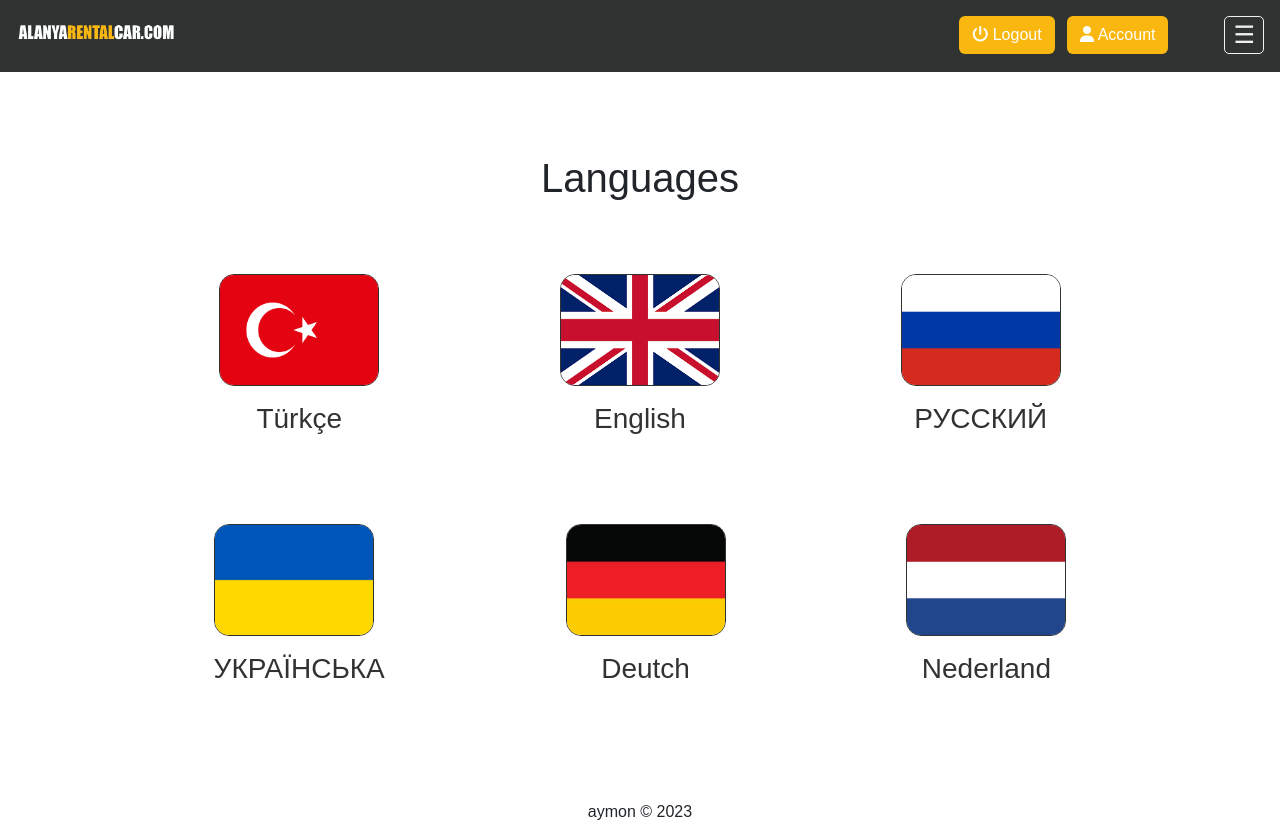
After one commit to oyldrr/alanyarentalcar, a PHP site: page /languages.php in a window 1280 px wide. The commit adds this page. Run offline with PHP 8.4, Linux system fonts and the light colour scheme; the visitor is signed in with stand-in values (Sample User, id 1).

Commit message:
language page added

```diff
--- a/css/style.css
+++ b/css/style.css
@@ -193,3 +193,44 @@ Color Palette
     font-size: 20px;
     text-align: center;
 }
+
+/* Languages Page */
+
+.language-box-container{
+
+    display: flex;
+    flex-wrap: wrap;
+
+    justify-content: center;
+    align-items: center;
+
+    gap: 15%;
+}
+
+.language-box {
+    margin-top: 3rem;
+    padding: 1em;
+}
+
+.language-box a {
+    text-decoration: none;
+    color: #313332;
+
+    transition: all ease-in-out .3s;
+}
+
+.language-box a:hover {
+    opacity: .3;
+}
+
+.language-box img {
+    width: 10rem;
+    height: 7rem;
+    border-radius: 15px;
+    border: 1px solid #313332;
+}
+
+.language-box h3 {
+    text-align: center;
+    margin-top: 1rem;
+}
--- /dev/null
+++ b/languages.php
@@ -0,0 +1,102 @@
+<?php
+session_start();
+require_once "config/connection.php";
+?>
+
+<!DOCTYPE html>
+<html lang="en">
+
+<head>
+    <meta charset="UTF-8">
+    <meta http-equiv="X-UA-Compatible" content="IE=edge">
+    <meta name="viewport" content="width=device-width, initial-scale=1.0">
+    <title>Languages | Alanyarentalcar</title>
+
+    <!-- Custom CSS -->
+    <link rel="stylesheet" href="css/style.css">
+
+    <!-- Bootstrap Library -->
+    <link rel="stylesheet" href="https://cdn.jsdelivr.net/npm/bootstrap@5.2.3/dist/css/bootstrap.min.css">
+
+    <!-- AOS Library -->
+    <link href="https://unpkg.com/aos@2.3.1/dist/aos.css" rel="stylesheet">
+    <script src="https://unpkg.com/aos@2.3.1/dist/aos.js"></script>
+
+    <!-- Favicon -->
+    <link rel="icon" href="assets/images/favicon.ico" type="image/x-icon">
+
+</head>
+
+<body id="index">
+
+    <div class="header-container">
+        <?php
+        // Displaying header
+        include_once "header.php";
+        ?>
+    </div>
+    <!-- Content of page -->
+    <div class="content">
+
+        <h1 class="mt-3 pt-5 text-center" data-aos="fade-up">Languages</h1>
+
+        <div class="language-box-container">
+
+            <div class="language-box" data-aos="fade-up" data-aos-delay="100">
+                <a href="index.php?lang=tr">
+                    <img src="assets/images/languages/Flag_of_Turkey.svg.png" alt="turkce">
+                    <h3>Türkçe</h3>
+                </a>
+            </div>
+
+            <div class="language-box" data-aos="fade-up" data-aos-delay="200">
+                <a href="index.php?lang=en">
+                    <img src="assets/images/languages/uk.png" alt="english">
+                    <h3>English</h3>
+                </a>
+            </div>
+
+            <div class="language-box" data-aos="fade-up" data-aos-delay="300">
+                <a href="index.php?lang=ru">
+                    <img src="assets/images/languages/ru.png" alt="РУССКИЙ">
+                    <h3>РУССКИЙ</h3>
+                </a>
+            </div>
+
+            <div class="language-box" data-aos="fade-up" data-aos-delay="400">
+                <a href="index.php?lang=uk">
+                    <img src="assets/images/languages/Flag_of_Ukraine.svg.png" alt="УКРАЇНСЬКА">
+                    <h3>УКРАЇНСЬКА</h3>
+                </a>
+            </div>
+
+            <div class="language-box" data-aos="fade-up" data-aos-delay="500">
+                <a href="index.php?lang=de">
+                    <img src="assets/images/languages/deutch.jpg" alt="deutch">
+                    <h3>Deutch</h3>
+                </a>
+            </div>
+
+            <div class="language-box" data-aos="fade-up" data-aos-delay="600">
+                <a href="index.php?lang=nl">
+                    <img src="assets/images/languages/netherlands-flag-medium.jpg" alt="Nederland">
+                    <h3>Nederland</h3>
+                </a>
+            </div>
+        </div>
+    </div>
+
+</body>
+
+<div class="footer-container">
+    <?php
+    // Displaying footer
+    include_once "footer.php";
+    ?>
+</div>
+
+
+<!-- Custom js -->
+<script src="js/script.js"></script>
+
+</html>
```
Also changed, not shown: assets/images/languages/Flag_of_Turkey.svg.png (added), assets/images/languages/Flag_of_Ukraine.svg.png (added), assets/images/languages/deutch.jpg (added), assets/images/languages/netherlands-flag-medium.jpg (added), assets/images/languages/ru.png (added), assets/images/languages/uk.png (added).
